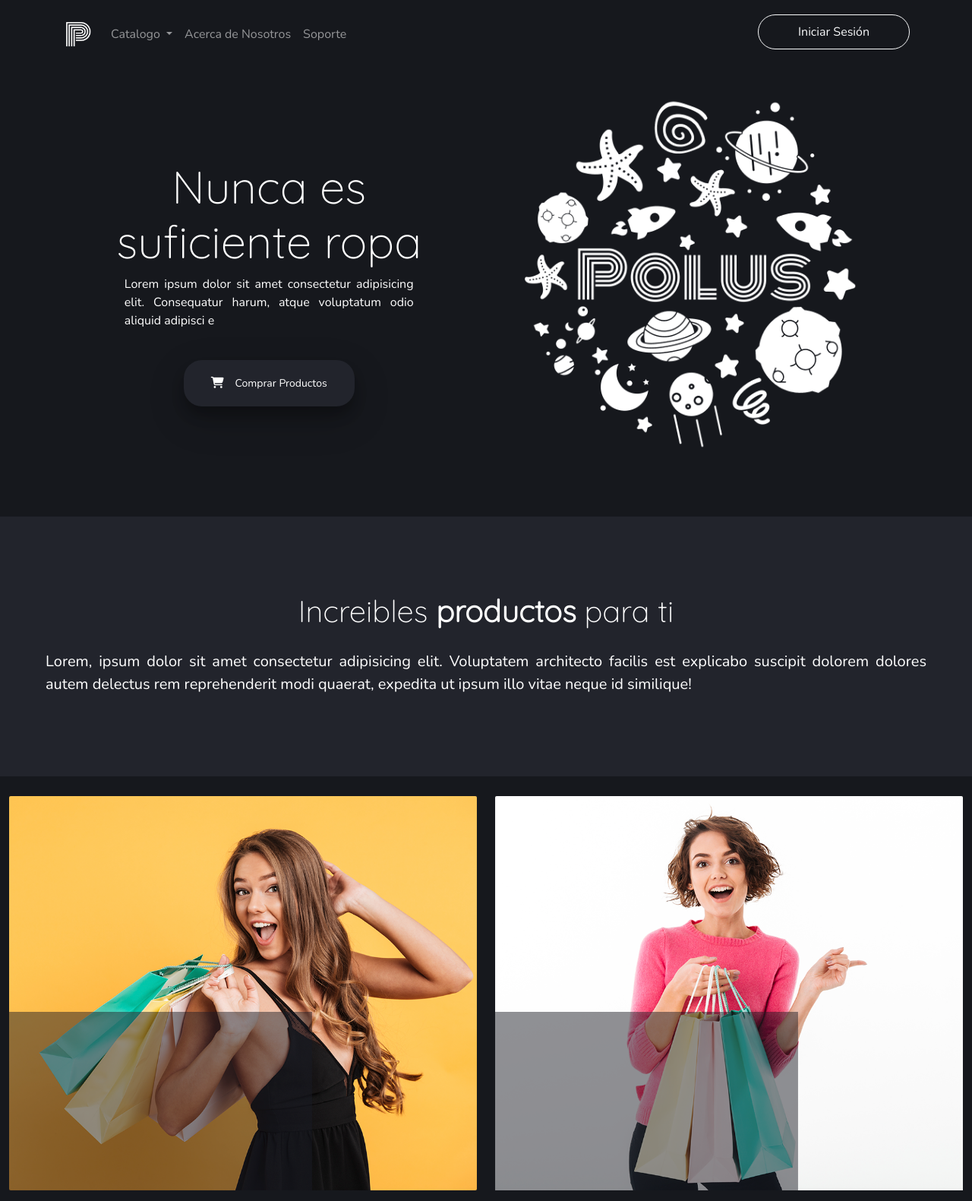
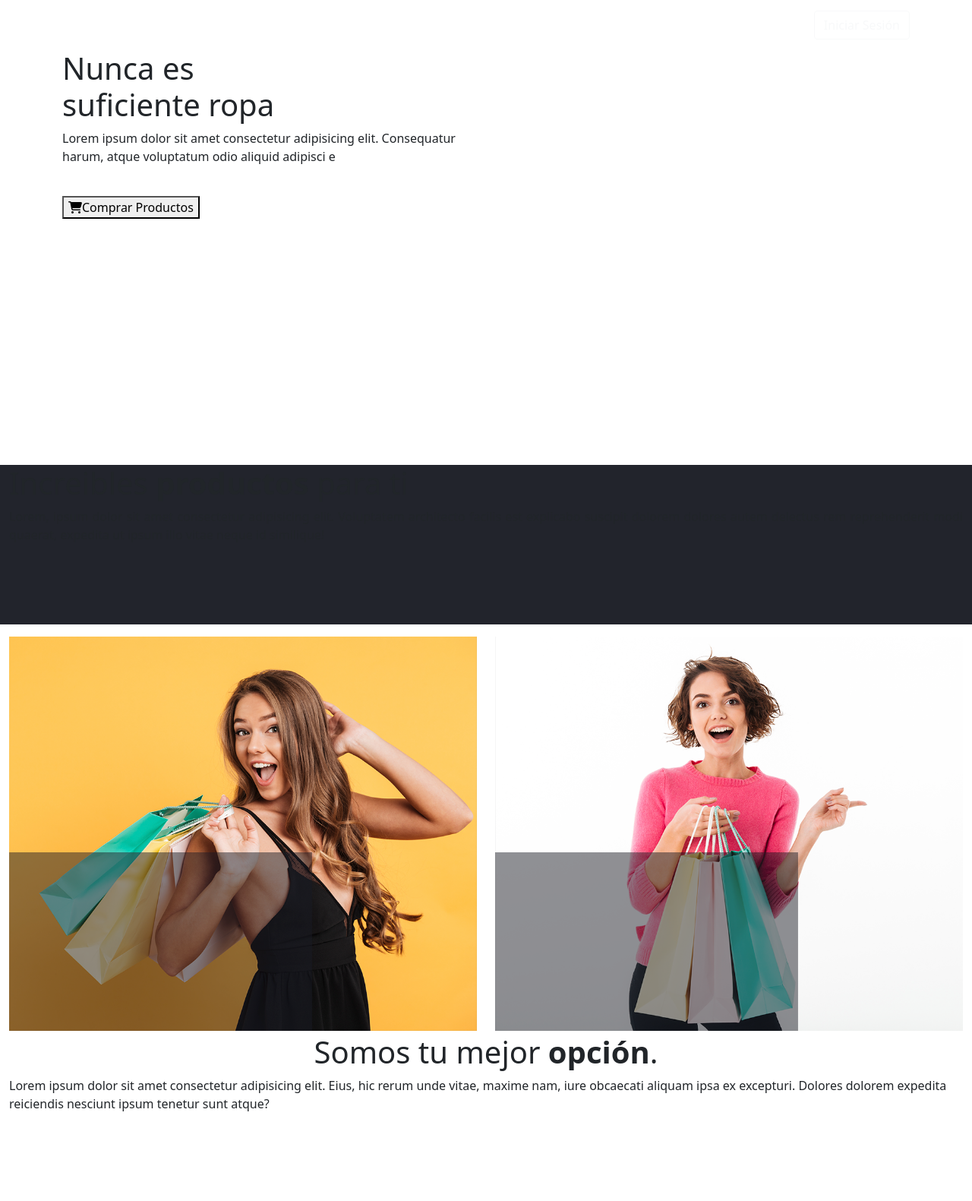
Before and after one commit to eduardoezequieel/polus, a PHP site: the page made by Vistas/Vistas Publico/index.html in a window 1280 px wide. Shown: the whole page at 76% size. After the commit the page ends 1481 px from the top, so only its background shows below. Run offline with PHP 8.4, Linux system fonts and the light colour scheme; some libraries are stand-ins or nearby versions.

Commit message:
Cambios en el index

```diff
--- a/Vistas/Vistas Publico/index.html
+++ b/Vistas/Vistas Publico/index.html
@@ -88,7 +88,7 @@
       <div class="row">
         <h1 class="titulos2" id="parrafo" style="background-color: #22242C;">Increibles <span
             style="font-weight:bolder">productos</span> para ti</h1>
-        <p class="paddingParrafo" style="text-align: justify; font-size: 20px; padding-bottom: 90px;">Lorem, ipsum dolor
+        <p class="parrafo" style="text-align: justify; padding-bottom: 90px;">Lorem, ipsum dolor
           sit amet consectetur adipisicing elit. Voluptatem architecto facilis est explicabo suscipit dolorem dolores
           autem delectus rem reprehenderit modi quaerat, expedita ut ipsum illo vitae neque id similique!</p>
       </div>
@@ -129,6 +129,17 @@
         </div>
       </div>
     </div>
+
+
+  </section>
+
+  <section>
+    <div class="container-fluid" id="acercaNosotros">
+      <div class="row">
+        <h1 class="titulos2" style="text-align: center;">Somos tu mejor <b>opción</b>.</h1>
+        <p class="parrafo">Lorem ipsum dolor sit amet consectetur adipisicing elit. Eius, hic rerum unde vitae, maxime nam, iure obcaecati aliquam ipsa ex excepturi. Dolores dolorem expedita reiciendis nesciunt ipsum tenetur sunt atque?</p>
+      </div>
+    </div>
   </section>
   <!-- Option 1: Bootstrap Bundle with Popper -->
   <script src="https://cdn.jsdelivr.net/npm/bootstrap@5.0.0-beta2/dist/js/bootstrap.bundle.min.js"
--- a/css/estilos.css
+++ b/css/estilosEduardo.css
@@ -99,6 +99,15 @@
     text-align: center;
 }
 
+.parrafo{
+    margin-top: 10px;
+    text-align: center;
+    padding-left: 10%;
+    padding-right: 10%;
+    font-size: 20px;
+    text-align: justify;
+}
+
 #contenedorPrincipal
 {
     margin-bottom: 80px;
@@ -147,7 +156,7 @@
 }
 
 #acercaNosotros{
-    width: 500px;
-    margin-left: 50px;
-    margin-top: 50px;
+    background-color: #22242C;
+    color: white;
+    padding-top: 100px;
 }
```
